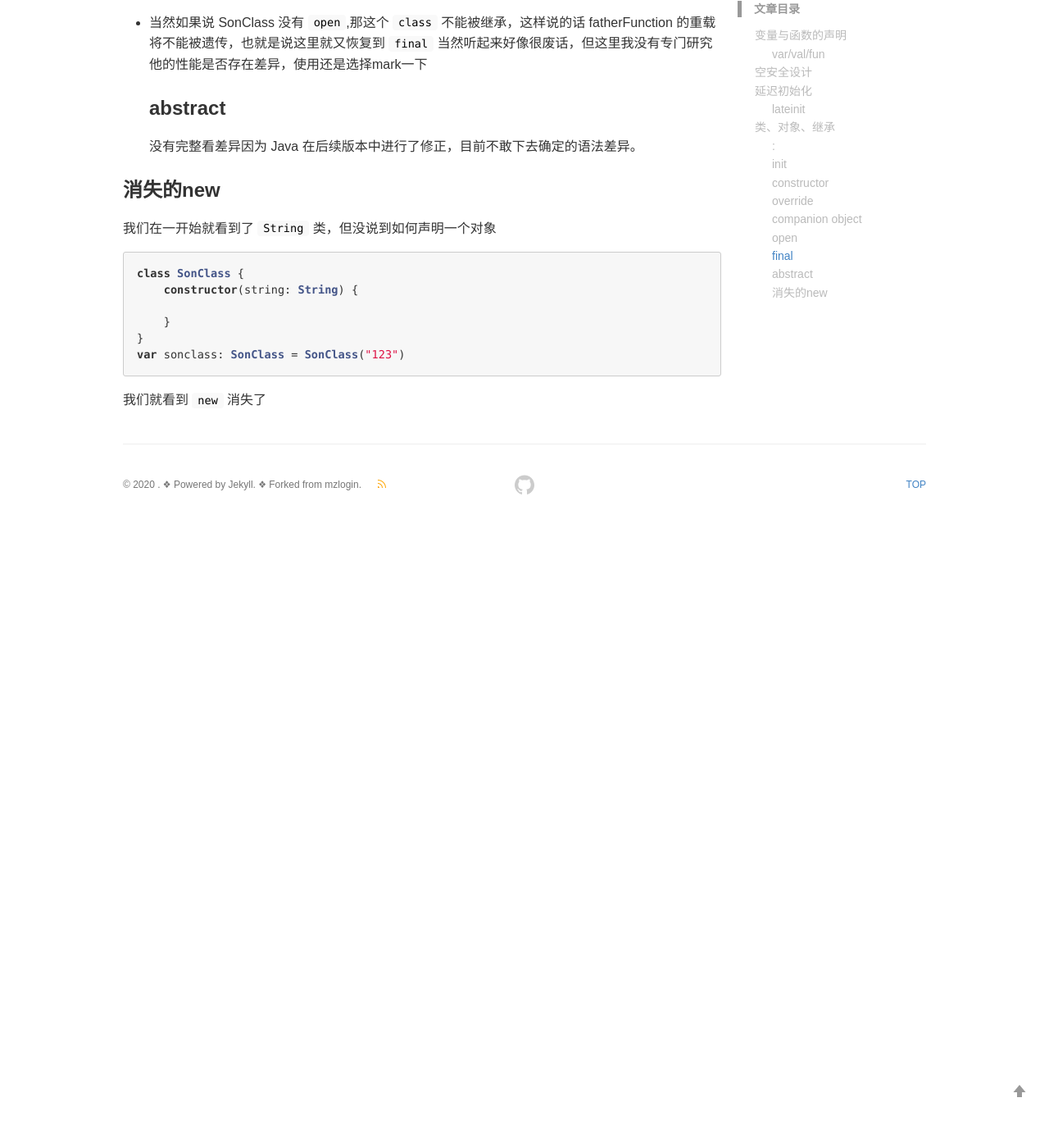
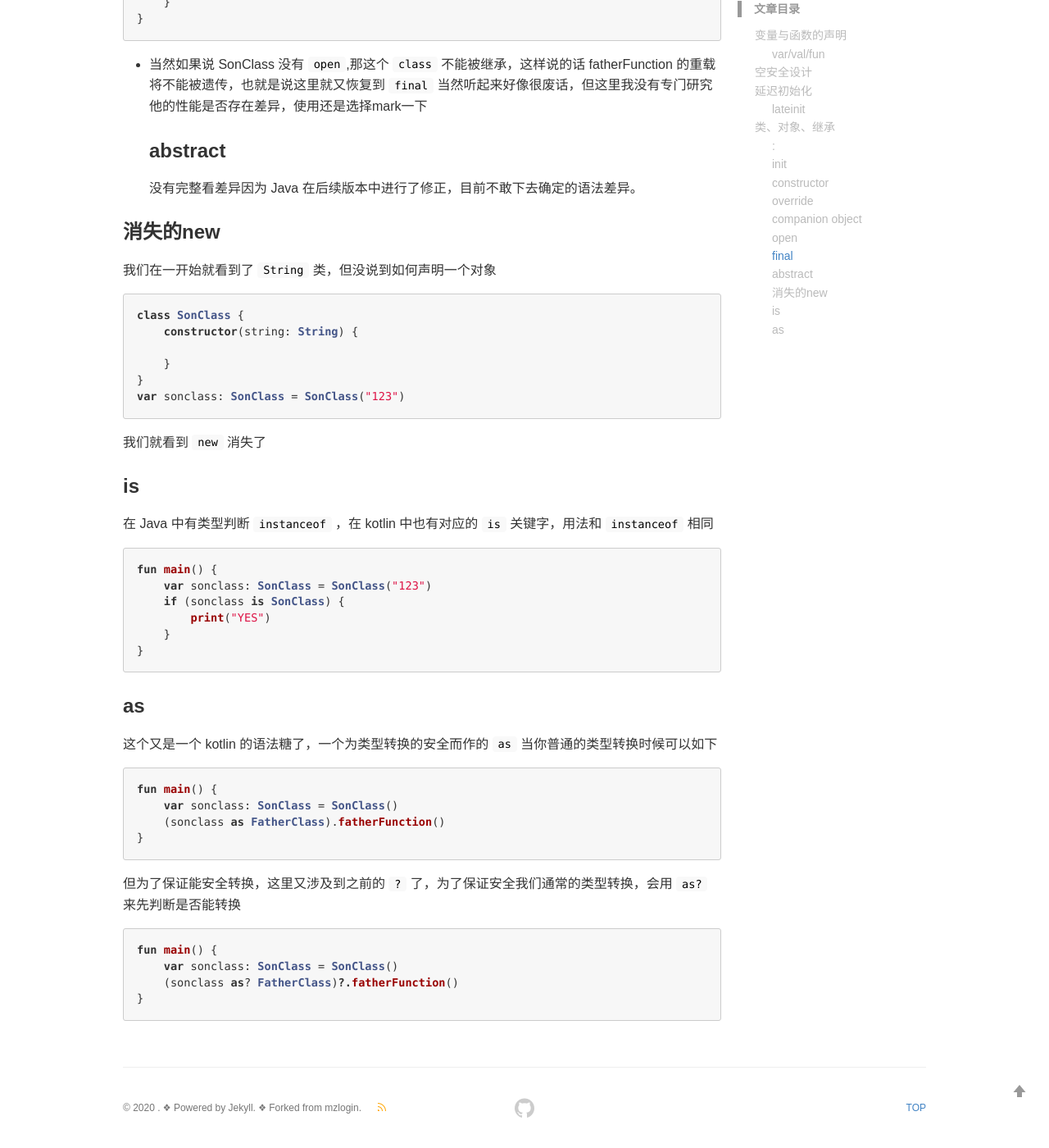
Before and after one commit to elcbng/elcbng.github.io, a Jekyll site: the page built from _posts/2020-07-13-kotlin.md, in a window 1280 px wide and 1400 px high, scrolled down 5320 px. Shown: the whole window at 82% size. Built offline with Jekyll 4.4.1, drawn with Linux system fonts in a browser that asks for light colours; comment, search, counter and statistics services are not loaded; before the commit the page ends 5960 px from its top, so only the background shows below that; some of the changed text lies outside the part shown.

Commit message:
Update 2020-07-13-kotlin.md

````diff
--- a/_posts/2020-07-13-kotlin.md
+++ b/_posts/2020-07-13-kotlin.md
@@ -6,10 +6,10 @@ lastUpdate: 2020-07-13
 author: Cerbur
 ---
 
-仅仅是一个普普通通的kotlin学习笔记
+仅仅是一个普普通通的 kotlin 学习笔记，主要是在 Java 的基础上做异同的区分，由于本人水平 有限，内容可能存在理些的错误，望各位读者能找出帮助我们修改，来提供更好的学习资料
 <!--more-->
 ## 变量与函数的声明
-kotlin是一个JVM语言，他在语法层面和Java有着高度的相似性。我们大致了解下kotlin吧，目前我不认同在没学Java的情况下先学习kotlin，所以所有的内容，基本都是强调与Java的不同之处的注意点。
+kotlin 是一个JVM语言，他在语法层面和 Java 有着高度的相似性。我们大致了解下 kotlin 吧，目前我不认同在没学 Java 的情况下先学习 kotlin，所以所有的内容，基本都是强调与 Java 的不同之处的注意点。
 ### var/val/fun
 ```kotlin
 fun println(string: String) :Int {
@@ -196,3 +196,30 @@ class SonClass {
 var sonclass: SonClass = SonClass("123")
 ```
 我们就看到 ```new``` 消失了
+
+### is
+在 Java 中有类型判断 ```instanceof``` ，在 kotlin 中也有对应的 ```is``` 关键字，用法和 ```instanceof``` 相同
+```kotlin
+fun main() {
+    var sonclass: SonClass = SonClass("123")
+    if (sonclass is SonClass) {
+        print("YES")
+    }
+}
+```
+### as
+这个又是一个 kotlin 的语法糖了，一个为类型转换的安全而作的 ```as```
+当你普通的类型转换时候可以如下
+```kotlin
+fun main() {
+    var sonclass: SonClass = SonClass()
+    (sonclass as FatherClass).fatherFunction()
+}
+```
+但为了保证能安全转换，这里又涉及到之前的 ```?``` 了，为了保证安全我们通常的类型转换，会用 ```as?``` 来先判断是否能转换
+```kotlin
+fun main() {
+    var sonclass: SonClass = SonClass()
+    (sonclass as? FatherClass)?.fatherFunction()
+}
+```
````
